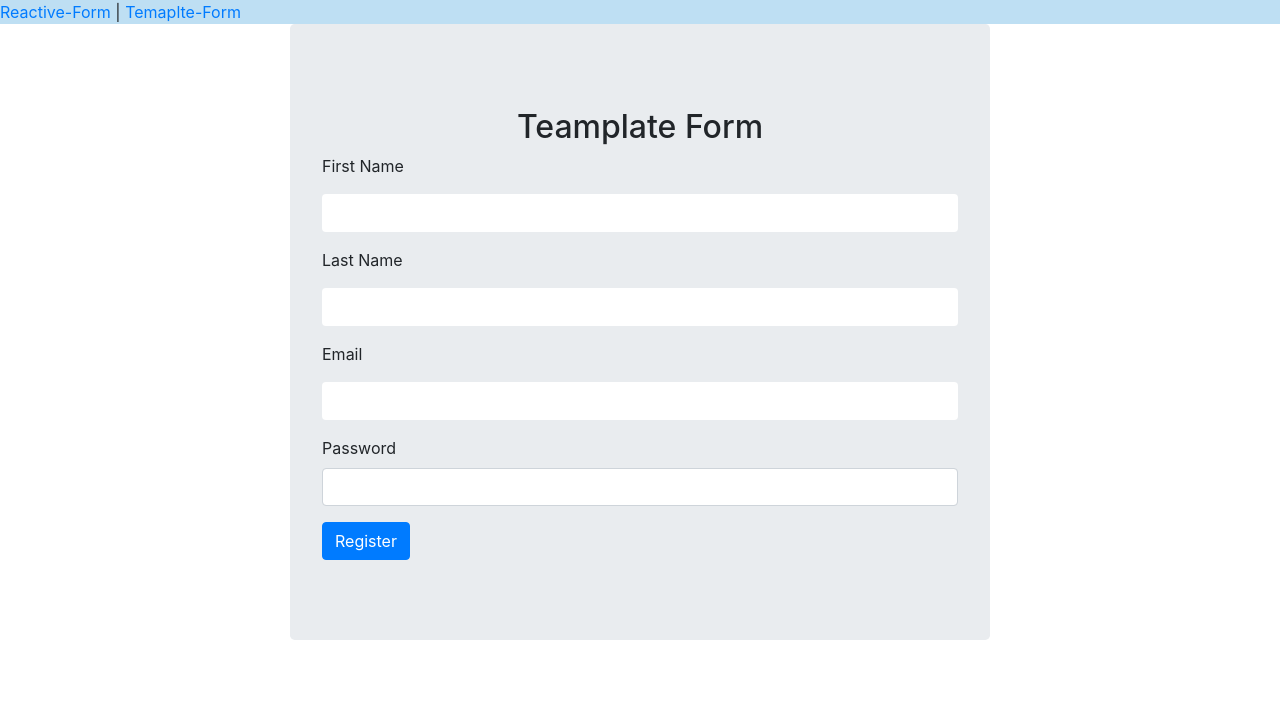
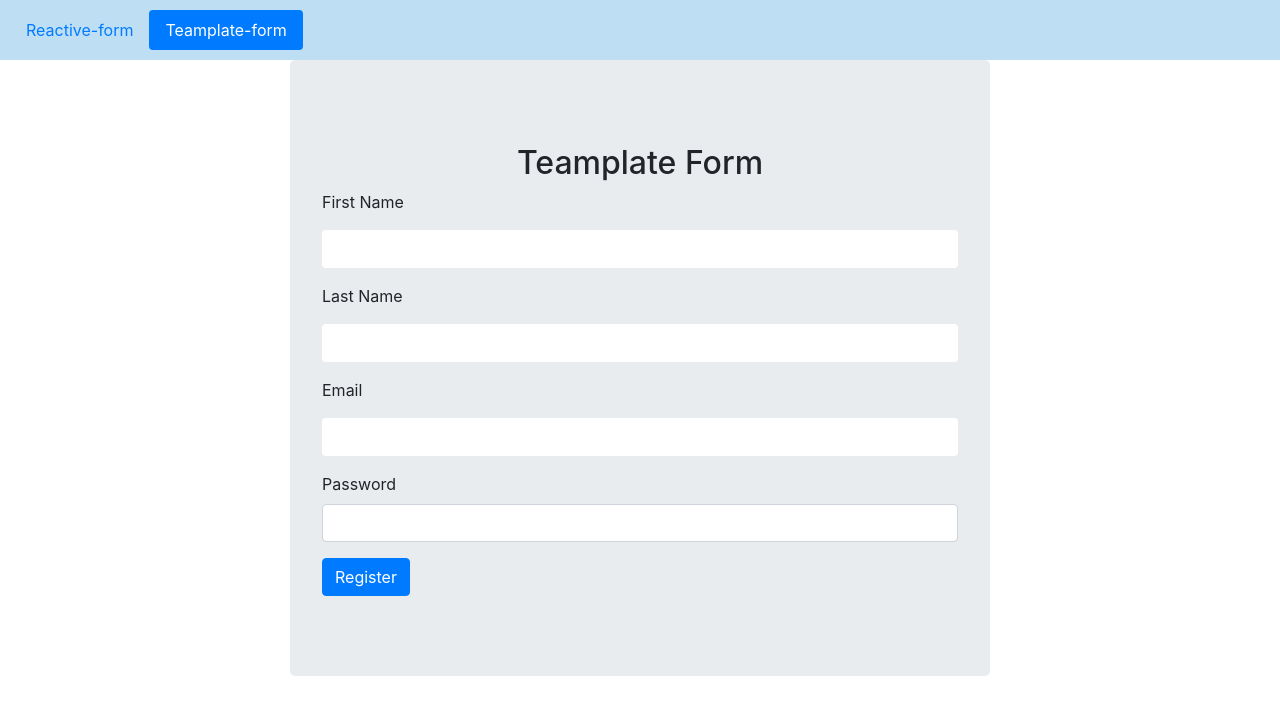
Before and after one commit to ShirinNadaf/Angular-form, an Angular app: page /template-form in a window 1280 px wide. Shown: the top 714 px of the page. Built offline with nearby package versions, Linux system fonts and the light colour scheme.

Commit message:
feature/task-3: code updated

```diff
--- a/src/app/app.component.css
+++ b/src/app/app.component.css
@@ -1,3 +1,5 @@
 nav{
     background-color: rgb(190, 223, 243);
+    padding: 10px;
+    display: flex;
 }
--- a/src/app/app.component.html
+++ b/src/app/app.component.html
@@ -1,7 +1,7 @@
- <!-- <app-reactive-form></app-reactive-form>
- <app-template-form></app-template-form> -->
- <nav>
-    <a class="button" routerLink="/reactive-form" routerLinkActive="activebutton">Reactive-Form</a> |
-    <a class="button" routerLink="/template-form" routerLinkActive="activebutton">Temaplte-Form</a>
+<nav>
+    <ul class="nav nav-pills">
+        <li class="nav-item"><a class="nav-link" routerLink="/" routerLinkActive="active" [routerLinkActiveOptions]="{exact: true}">Reactive-form</a></li>
+        <li class="nav-item"><a class="nav-link" routerLink="/template-form" routerLinkActive="active">Teamplate-form</a></li>
+      </ul>
 </nav>
 <router-outlet></router-outlet>
--- a/src/app/app.module.ts
+++ b/src/app/app.module.ts
@@ -21,7 +21,7 @@ import { RouterModule } from '@angular/router';
     FormsModule,
     ReactiveFormsModule,
     RouterModule.forRoot([
-      {path: 'reactive-form', component: ReactiveFormComponent},
+      {path: '', component: ReactiveFormComponent},
       {path: 'template-form', component: TemplateFormComponent},
     ]),
 
--- a/src/app/components/reactive-form/reactive-form.component.ts
+++ b/src/app/components/reactive-form/reactive-form.component.ts
@@ -13,13 +13,12 @@ export class ReactiveFormComponent implements OnInit {
     userName : [''],
     password : [''],
     confirmPassword : ['']
+});
 
-});
 ngOnInit(): void {
 }
 onSubmit(){
 console.log("reactive form",this.form.value)
 }
 
-
 }
```
